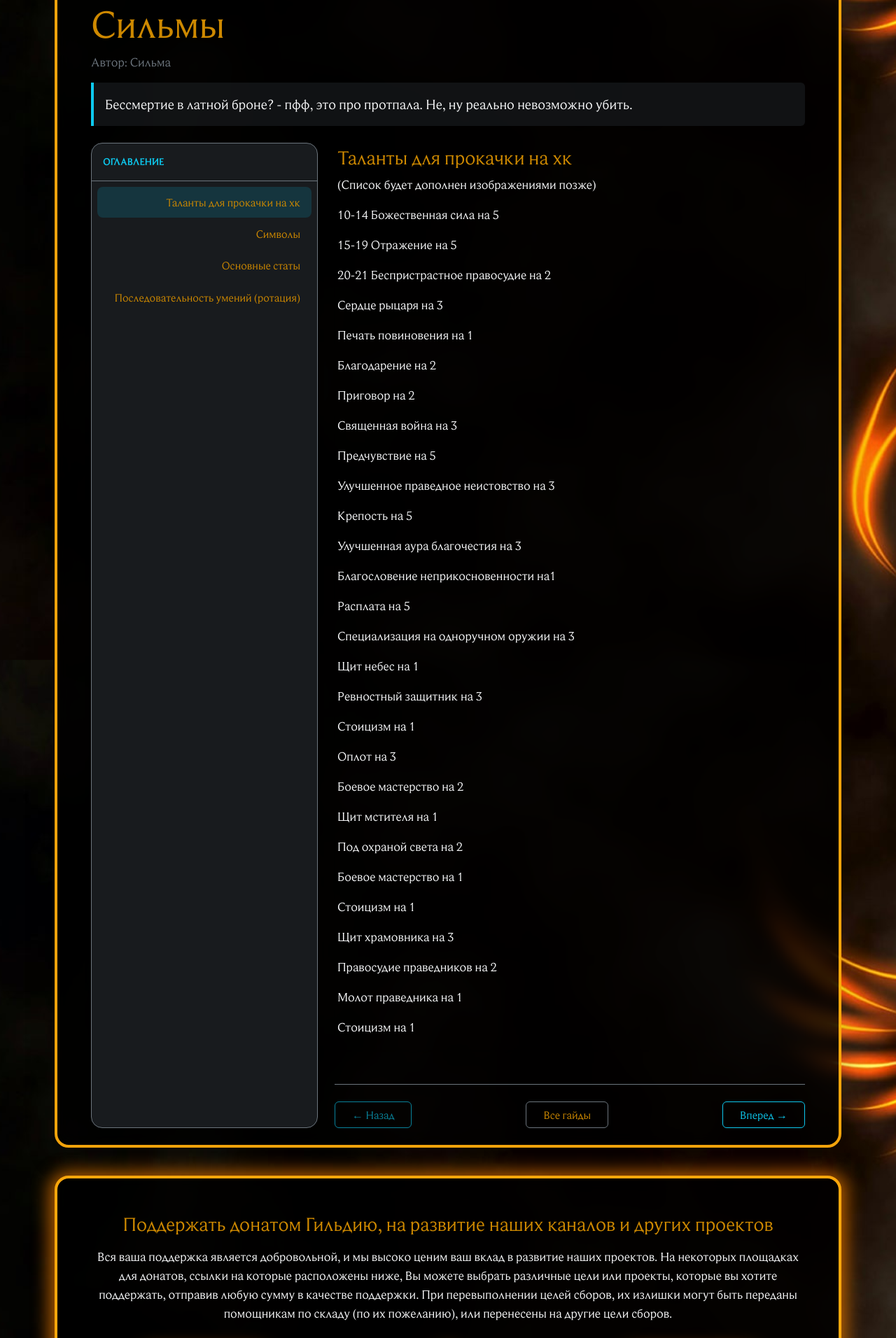
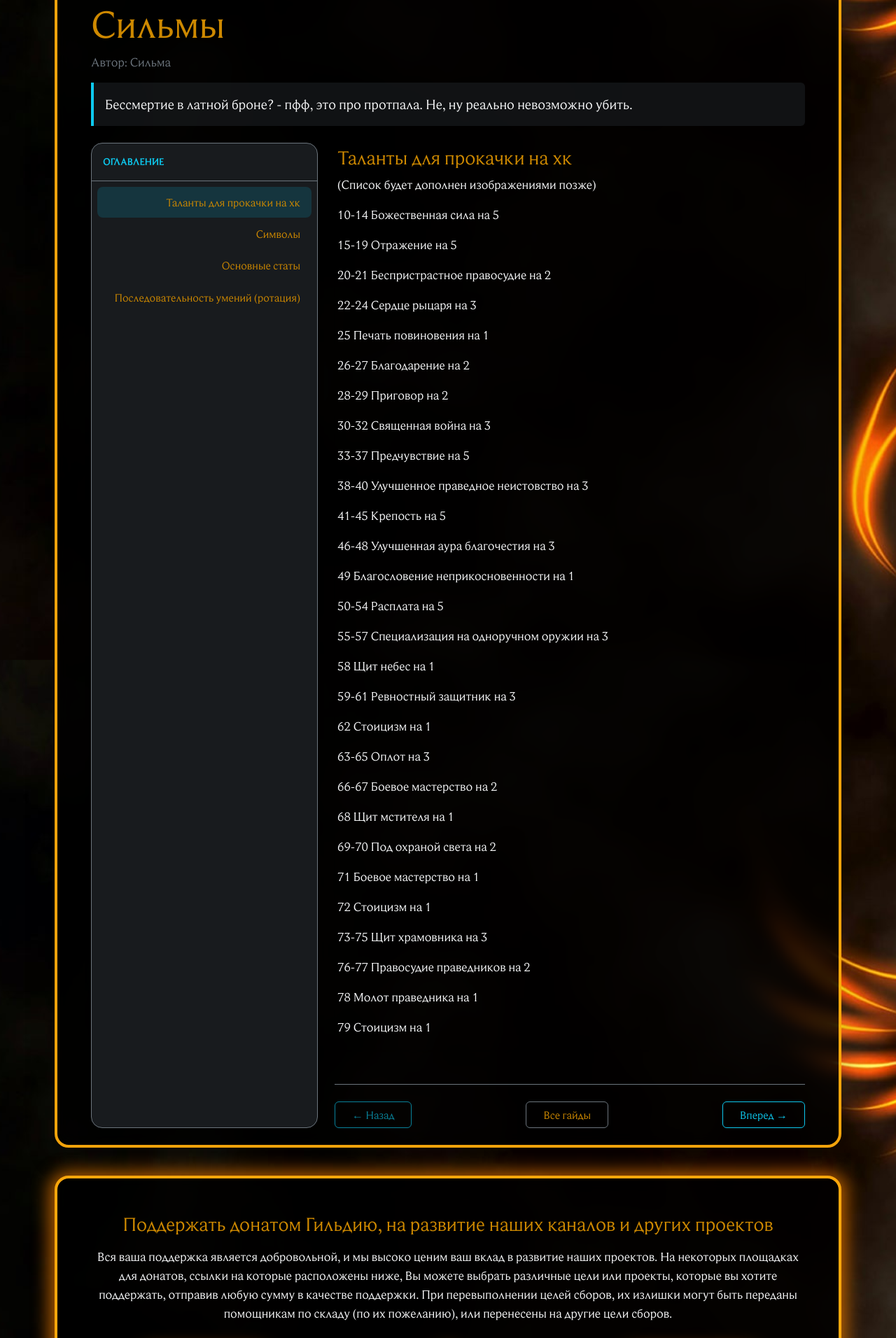
Before and after one commit to Phoenix-Guilds/phoenix-guilds.github.io, a Jekyll site: the page built from _guides/hk-gayd-po-paladinu-prot-paladin-ot-silmy.md, in a window 1280 px wide. Shown: the part 599-2511 px from the top of the page at 70% size. Built offline with Jekyll 4.4.1, drawn with Linux system fonts in a browser that asks for light colours; nearby versions of some CDN libraries; library files that are not in the unit come from our copies.

Commit message:
Update Гайды “hk-gayd-po-paladinu-prot-paladin-ot-silmy”

```diff
--- a/_guides/hk-gayd-po-paladinu-prot-paladin-ot-silmy.md
+++ b/_guides/hk-gayd-po-paladinu-prot-paladin-ot-silmy.md
@@ -16,55 +16,55 @@ description: |-
 
 20-21 Беспристрастное правосудие на 2
 
-Сердце рыцаря на 3
+22-24 Сердце рыцаря на 3
 
-Печать повиновения на 1
+25 Печать повиновения на 1
 
-Благодарение на 2
+26-27 Благодарение на 2
 
-Приговор на 2
+28-29 Приговор на 2
 
-Священная война на 3
+30-32 Священная война на 3
 
-Предчувствие на 5
+33-37 Предчувствие на 5
 
-Улучшенное праведное неистовство на 3
+38-40 Улучшенное праведное неистовство на 3
 
-Крепость на 5
+41-45 Крепость на 5
 
-Улучшенная аура благочестия на 3
+46-48 Улучшенная аура благочестия на 3
 
-Благословение неприкосновенности на1
+49 Благословение неприкосновенности на 1
 
-Расплата на 5
+50-54 Расплата на 5
 
-Специализация на одноручном оружии на 3
+55-57 Специализация на одноручном оружии на 3
 
-Щит небес на 1
+58 Щит небес на 1
 
-Ревностный защитник на 3
+59-61 Ревностный защитник на 3
 
-Стоицизм на 1
+62 Стоицизм на 1
 
-Оплот на 3
+63-65 Оплот на 3
 
-Боевое мастерство на 2
+66-67 Боевое мастерство на 2
 
-Щит мстителя на 1
+68 Щит мстителя на 1
 
-Под охраной света на 2
+69-70 Под охраной света на 2
 
-Боевое мастерство на 1
+71 Боевое мастерство на 1
 
-Стоицизм на 1
+72 Стоицизм на 1
 
-Щит храмовника на 3
+73-75 Щит храмовника на 3
 
-Правосудие праведников на 2
+76-77 Правосудие праведников на 2
 
-Молот праведника на 1
+78 Молот праведника на 1
 
-Стоицизм на 1
+79 Стоицизм на 1
 
 ### Символы
 
```
